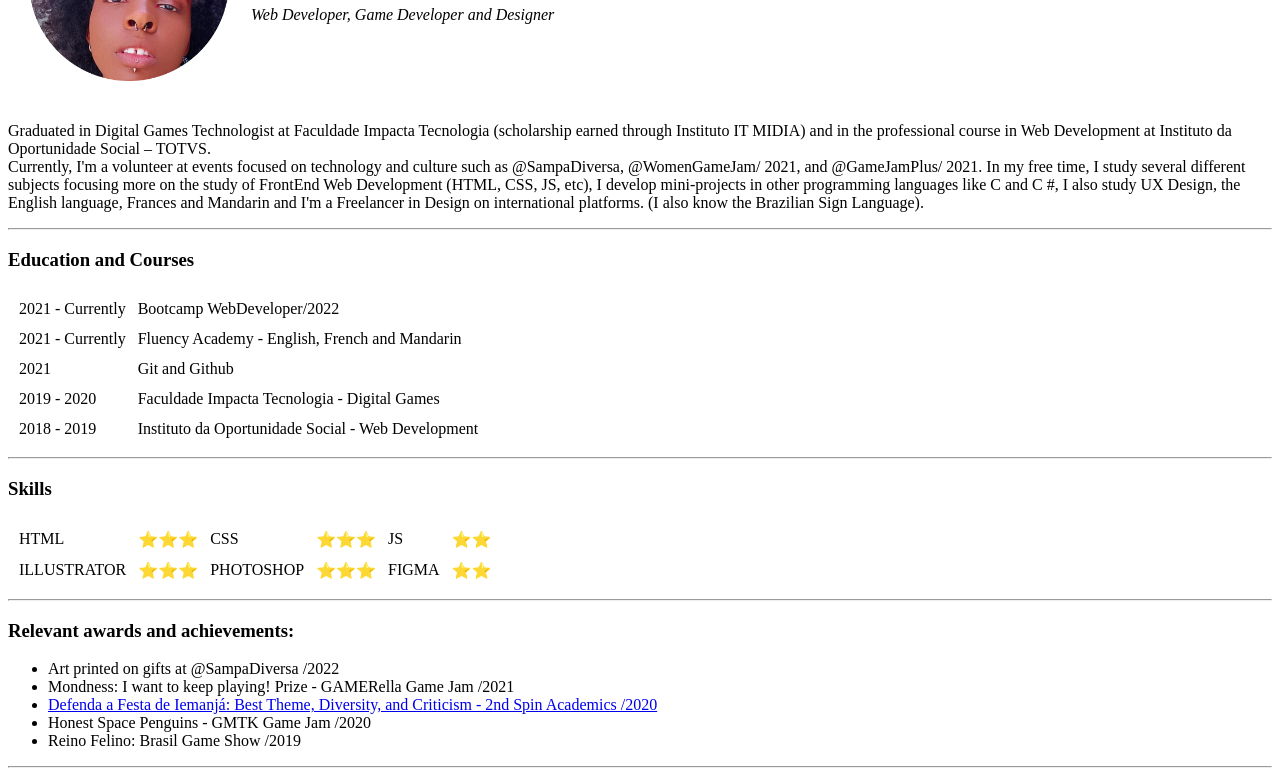
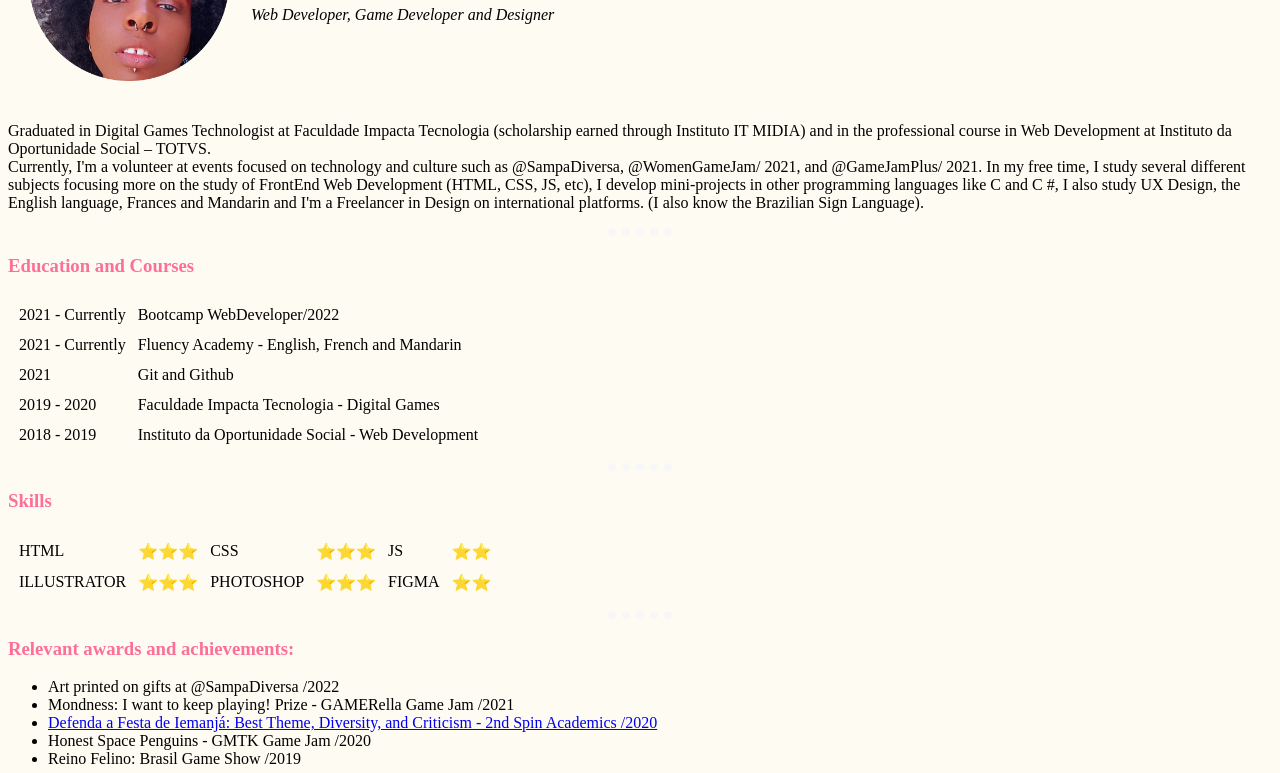
Before and after one commit to mewmewdevart/WBDBootcamp, a plain HTML site: page Personal Website/index.html in a window 1280 px wide. Shown: the part 148-921 px from the top of the page. Drawn offline with Linux system fonts and the light colour scheme.

Commit message:
finish - introduction to css

```diff
--- /dev/null
+++ b/Personal Website/css/style.css
@@ -0,0 +1,14 @@
+body {
+  background-color: #FEFBF3;
+}
+
+hr {
+  border-style: dotted none none;
+  width: 5%;
+  border-width: 8px;
+  border-color: #F7F7F7;
+}
+
+h1, h3 {
+  color: #FD6F96;
+}
--- a/Personal Website/index.html
+++ b/Personal Website/index.html
@@ -5,6 +5,8 @@
   <meta charset="utf-8">
   <meta name="Larissa Cristina Benedito" content="Personal website">
   <title>Larissa's personal site</title>
+  <link rel="stylesheet" href="css/style.css">
+
 </head>
 
 <body>
```
Also changed, not shown: Personal Website/contactMe.html (+1 -0 lines).
